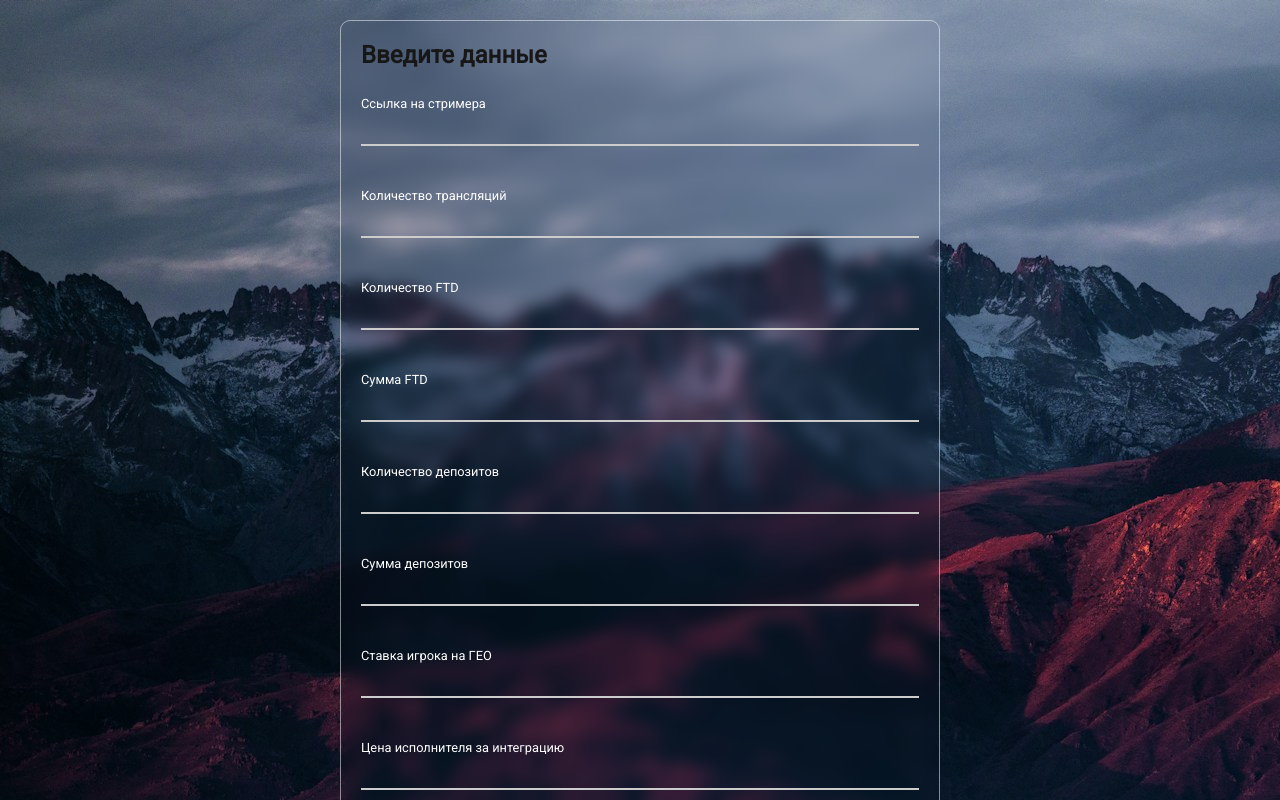
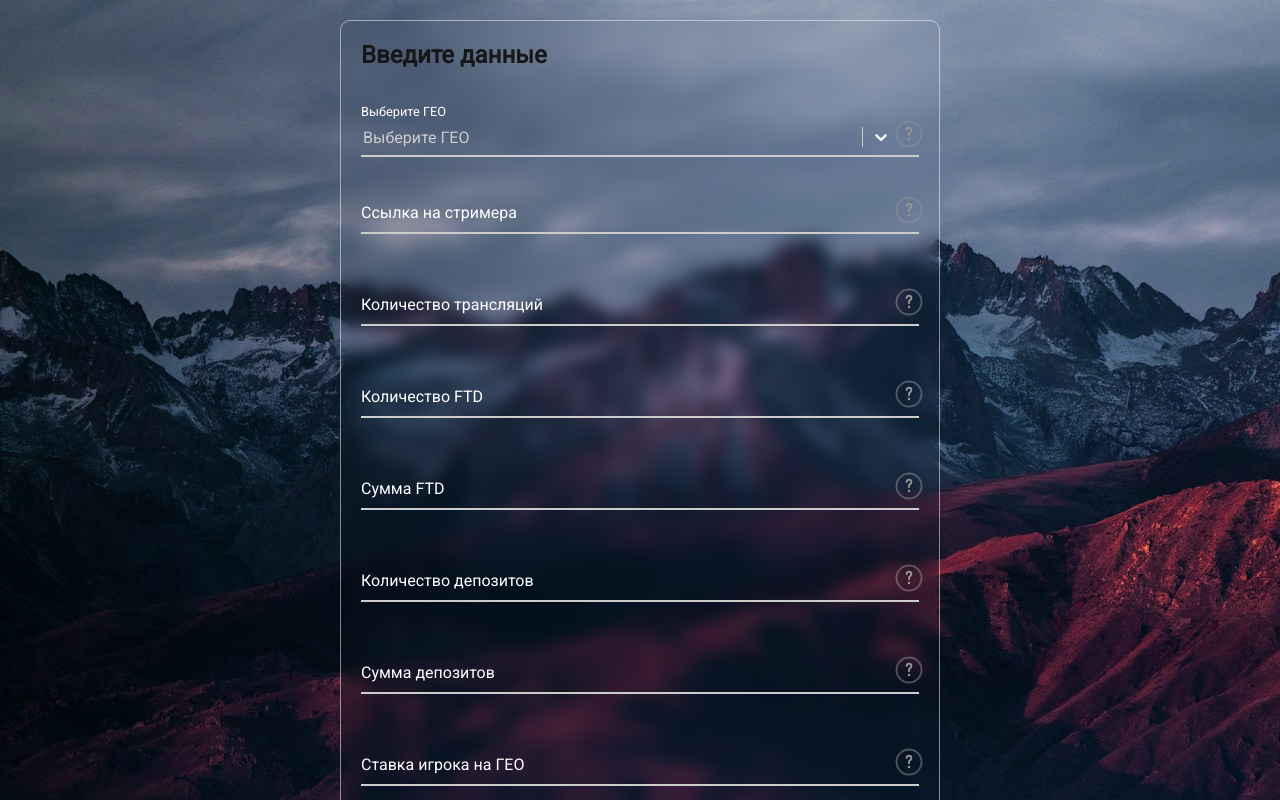
Before and after one commit to MrEwgenius/TgBotStreamers, a Next.js app: page / in a window 1280 px wide. Shown: the top 800 px of the page. Built offline with nearby package versions, Linux system fonts and the light colour scheme.

Commit message:
add select questionsIcons

```diff
--- a/package.json
+++ b/package.json
@@ -10,8 +10,9 @@
   },
   "dependencies": {
     "next": "15.0.4",
-    "react": "^19.0.0",
-    "react-dom": "^19.0.0",
+    "react": "^18.3.1",
+    "react-dom": "^18.3.1",
+    "react-select": "^5.8.3",
     "sass": "^1.82.0"
   },
   "description": "This is a [Next.js](https://nextjs.org) project bootstrapped with [`create-next-app`](https://nextjs.org/docs/app/api-reference/cli/create-next-app).",
--- /dev/null
+++ b/public/Question.jsx
@@ -0,0 +1,39 @@
+const QuestionSVG = ({ color = "#949494" }) => {
+  return (
+    <svg
+      width="30px"
+      height="30px"
+      viewBox="0 0 24 24"
+      fill="none"
+      xmlns="http://www.w3.org/2000/svg"
+    >
+      <g id="SVGRepo_bgCarrier" strokeWidth="0" />
+
+      <g
+        id="SVGRepo_tracerCarrier"
+        strokeLinecap="round"
+        strokeLinejoin="round"
+      />
+
+      <g id="SVGRepo_iconCarrier">
+        <circle
+          opacity="0.5"
+          cx="12"
+          cy="12"
+          r="10"
+          stroke={color}
+          strokeWidth="1.5"
+        />
+        <path
+          d="M10.125 8.875C10.125 7.83947 10.9645 7 12 7C13.0355 7 13.875 7.83947 13.875 8.875C13.875 9.56245 13.505 10.1635 12.9534 10.4899C12.478 10.7711 12 11.1977 12 11.75V13"
+          stroke={color}
+          strokeWidth="1.5"
+          strokeLinecap="round"
+        />
+        <circle cx="12" cy="16" r="1" fill={color} />
+      </g>
+    </svg>
+  );
+};
+
+export default QuestionSVG;
--- a/src/app/page.jsx
+++ b/src/app/page.jsx
@@ -2,6 +2,9 @@
 import { useState } from "react";
 import styles from "./page.module.scss";
 import InputGroup from "@/components/InputGroup/InputGroup";
+import GeoSelect from "@/components/Select/GeoSelect";
+import { fieldsConfig } from "@/config/fieldsConfig";
+import { geoOptions } from "@/config/geoOptions";
 
 export default function Home() {
   const [errors, setErrors] = useState({});
@@ -15,12 +18,21 @@ export default function Home() {
     geoBet: "",
     performerPrice: "",
     clientPrice: "",
+    geo: null,
   });
+
+  const handleGeoChange = (selectedOption) => {
+    setFormData((prev) => ({ ...prev, geo: selectedOption }));
+    setErrors((prev) => ({
+      ...prev,
+      geo: selectedOption ? null : "Выберите ГЕО",
+    }));
+  };
 
   const validateFields = () => {
     const newErrors = {};
     Object.keys(formData).forEach((key) => {
-      if (!formData[key].trim()) {
+      if (!formData[key]) {
         newErrors[key] = "Поле обязательно для заполнения";
       } else if (key === "streamerLink" && !isValidURL(formData[key])) {
         newErrors[key] = "Введите корректную ссылку на стримера";
@@ -62,6 +74,10 @@ export default function Home() {
 
   const handleSubmit = async (e) => {
     e.preventDefault();
+    if (!formData.geo) {
+      setErrors((prev) => ({ ...prev, geo: "Выберите ГЕО" }));
+      return;
+    }
     if (!validateFields()) {
       console.log("Валидация не пройдена");
       return;
@@ -79,6 +95,7 @@ export default function Home() {
       geoBet: "",
       performerPrice: "",
       clientPrice: "",
+      geo: null,
     });
   };
 
@@ -86,17 +103,15 @@ export default function Home() {
     <div className={styles.container}>
       <form className={styles.form} onSubmit={handleSubmit}>
         <h2 className={styles.title}>Введите данные</h2>
-        {[
-          { name: "streamerLink", label: "Ссылка на стримера" },
-          { name: "broadcasts", label: "Количество трансляций" },
-          { name: "ftdCount", label: "Количество FTD" },
-          { name: "ftdSum", label: "Сумма FTD" },
-          { name: "depositsCount", label: "Количество депозитов" },
-          { name: "depositsSum", label: "Сумма депозитов" },
-          { name: "geoBet", label: "Ставка игрока на ГЕО" },
-          { name: "performerPrice", label: "Цена исполнителя за интеграцию" },
-          { name: "clientPrice", label: "Цена заказчика за интеграцию" },
-        ].map((field) => (
+        <GeoSelect
+          key={formData.geo}
+          label="Выберите ГЕО"
+          options={geoOptions}
+          value={formData.geo}
+          onChange={handleGeoChange}
+          error={errors.geo}
+        />
+        {fieldsConfig.map((field) => (
           <InputGroup
             key={field.name}
             name={field.name}
@@ -104,6 +119,7 @@ export default function Home() {
             handleChange={handleChange}
             errors={errors}
             label={field.label}
+            hint={field.hint}
           />
         ))}
 
--- a/src/components/InputGroup/InputGroup.jsx
+++ b/src/components/InputGroup/InputGroup.jsx
@@ -1,7 +1,12 @@
-import React from "react";
+import React, { useState } from "react";
 import styles from "./InputGroup.module.scss";
+import QuestionSVG from "../../../public/Question";
 
-const InputGroup = ({ name, formData, handleChange, errors, label }) => {
+const InputGroup = ({ name, formData, handleChange, errors, label, hint }) => {
+  const [showHint, setShowHint] = useState(false);
+
+  const toggleHint = () => setShowHint((prev) => !prev);
+
   return (
     <div
       key={name}
@@ -17,6 +22,7 @@ const InputGroup = ({ name, formData, handleChange, errors, label }) => {
         onChange={handleChange}
         className={`${styles.input} `}
         autoComplete="off"
+        placeholder=" "
         required
       />
       <label htmlFor={name} className={styles.label}>
@@ -24,6 +30,15 @@ const InputGroup = ({ name, formData, handleChange, errors, label }) => {
       </label>
 
       {errors[name] && <span className={styles.error}>{errors[name]}</span>}
+
+      {/* Вопросительный знак */}
+      <span className={styles.hintIcon} onClick={toggleHint}>
+        <QuestionSVG color={showHint ? 'red' : '#949494'} />
+
+      </span>
+
+      {/* Подсказка */}
+      {showHint && <div className={styles.hint}>{hint}</div>}
     </div>
   );
 };
--- a/src/components/InputGroup/InputGroup.module.scss
+++ b/src/components/InputGroup/InputGroup.module.scss
@@ -42,13 +42,43 @@
     color: red;
     font-size: 12px;
   }
+
+  .hintIcon {
+    position: absolute;
+    top: 50%;
+    right: -5px;
+    transform: translateY(-50%);
+    cursor: pointer;
+    color: #fff;
+
+    &:hover {
+      color: #bb3838;
+    }
+  }
+
+  .hint {
+    position: absolute;
+    top: 100%;
+    right: 0;
+    background-color: rgba(0, 0, 0, 0.8);
+    color: #fff;
+    font-size: 12px;
+    padding: 8px;
+    border-radius: 4px;
+    width: 200px;
+    box-shadow: 0 4px 6px rgba(0, 0, 0, 0.1);
+    z-index: 10;
+  }
+}
+.hintActive {
+  background-color: red;
+}
+.hintInActive {
+  background-color: blue;
 }
 .errorInput {
   border-bottom: 2px solid red;
 
-  &:focus-visible {
-    // border-bottom: 2px solid red;
-  }
 }
 .field input:focus ~ label,
 .errorInput label,
--- /dev/null
+++ b/src/components/Select/GeoSelect.jsx
@@ -0,0 +1,36 @@
+"use client";
+import React, { useState } from "react";
+import Select from "react-select";
+import styles from "./GeoSelect.module.scss";
+import QuestionSVG from "../../../public/Question";
+import { customStyles } from "@/styles/geoSelectStyle";
+
+const GeoSelect = ({ value, options, onChange, label, error }) => {
+
+  const [showHint, setShowHint] = useState(false);
+  const toggleHint = () => setShowHint((prev) => !prev);
+
+  return (
+    <div className={styles.geoSelect}>
+      <label className={styles.label}>{label}</label>
+      <Select
+        options={options}
+        value={value}
+        onChange={onChange}
+        styles={customStyles}
+        className={`${styles.SSSSSSS} ${error ? styles.error : ""}`}
+        classNamePrefix="reactSelect"
+        placeholder="Выберите ГЕО"
+        isSearchable
+        instanceId="geoSelect"
+      />
+      <span className={styles.hintIcon} onClick={toggleHint}>
+        <QuestionSVG color={showHint ? "red" : "#949494"} />
+      </span>
+      {showHint && <div className={styles.hint}>{"Выберите Гео"}</div>}
+      {error && <span className={styles.errorText}>{error}</span>}
+    </div>
+  );
+};
+
+export default GeoSelect;
--- /dev/null
+++ b/src/components/Select/GeoSelect.module.scss
@@ -0,0 +1,45 @@
+.geoSelect {
+    position: relative;
+  margin-top: 15px;
+
+  .label {
+    font-size: 0.8rem;
+    color: #fff;
+    display: block;
+  }
+
+  .error {
+    border-color: red;
+  }
+
+  .errorText {
+    font-size: 12px;
+    color: red;
+  }
+}
+.hintIcon {
+  position: absolute;
+  top: 60%;
+  right: -5px;
+  transform: translateY(-50%);
+  cursor: pointer;
+  color: #fff;
+
+  &:hover {
+    color: #bb3838;
+  }
+}
+
+.hint {
+  position: absolute;
+  top: 100%;
+  right: 0;
+  background-color: rgba(0, 0, 0, 0.8);
+  color: #fff;
+  font-size: 12px;
+  padding: 8px;
+  border-radius: 4px;
+  width: 200px;
+  box-shadow: 0 4px 6px rgba(0, 0, 0, 0.1);
+  z-index: 10;
+}
--- /dev/null
+++ b/src/config/fieldsConfig.js
@@ -0,0 +1,43 @@
+export const fieldsConfig = [
+  {
+    name: "streamerLink",
+    label: "Ссылка на стримера",
+    hint: "Введите ссылку на стримера",
+  },
+  {
+    name: "broadcasts",
+    label: "Количество трансляций",
+    hint: "Введите количество трансляций",
+  },
+  {
+    name: "ftdCount",
+    label: "Количество FTD",
+    hint: "Введите количество FTD",
+  },
+  { name: "ftdSum", label: "Сумма FTD", hint: "Введите сумму FTD" },
+  {
+    name: "depositsCount",
+    label: "Количество депозитов",
+    hint: "Введите количество депозитов",
+  },
+  {
+    name: "depositsSum",
+    label: "Сумма депозитов",
+    hint: "Введите сумму депозитов",
+  },
+  {
+    name: "geoBet",
+    label: "Ставка игрока на ГЕО",
+    hint: "Введите ставку игрока на ГЕО",
+  },
+  {
+    name: "performerPrice",
+    label: "Цена исполнителя за интеграцию",
+    hint: "Введите цену исполнителя за интеграцию",
+  },
+  {
+    name: "clientPrice",
+    label: "Цена заказчика за интеграцию",
+    hint: "Введите цену заказчика за интеграцию",
+  },
+];
--- /dev/null
+++ b/src/config/geoOptions.js
@@ -0,0 +1,21 @@
+export const geoOptions =[
+    { value: "BR", label: "Бразилия (BR)" },
+    { value: "RU", label: "Россия (RU)" },
+    { value: "US", label: "США (US)" },
+    { value: "DE", label: "Германия (DE)" },
+    { value: "FR", label: "Франция (FR)" },
+    { value: "IT", label: "Италия (IT)" },
+    { value: "JP", label: "Япония (JP)" },
+    { value: "IN", label: "Индия (IN)" },
+    { value: "CN", label: "Китай (CN)" },
+    { value: "MX", label: "Мексика (MX)" },
+    { value: "ZA", label: "Южная Африка (ZA)" },
+    { value: "AU", label: "Австралия (AU)" },
+    { value: "CA", label: "Канада (CA)" },
+    { value: "AR", label: "Аргентина (AR)" },
+    { value: "KR", label: "Южная Корея (KR)" },
+    { value: "GB", label: "Великобритания (GB)" },
+    { value: "ES", label: "Испания (ES)" },
+    { value: "PL", label: "Польша (PL)" },
+    { value: "NL", label: "Нидерланды (NL)" },
+  ]
--- /dev/null
+++ b/src/styles/geoSelectStyle.js
@@ -0,0 +1,42 @@
+export const customStyles = {
+  valueContainer: (base) => ({
+    ...base,
+    padding: "0",
+  }),
+  control: (base) => ({
+    ...base,
+    background: "transparent",
+    border: "none",
+    borderRadius: "0px",
+    boxShadow: "none",
+    color: "#fff",
+    borderBottom: "2px solid #ccc",
+    paddingRight: "20px",
+    ":hover": {},
+  }),
+  singleValue: (base) => ({
+    ...base,
+    color: "#fff",
+    margin: "0",
+    padding: "0",
+  }),
+  placeholder: (base) => ({
+    ...base,
+    color: "#ccc",
+  }),
+  dropdownIndicator: (base) => ({
+    ...base,
+    color: "#fff",
+  }),
+  menu: (base) => ({
+    ...base,
+    background: "#333",
+    borderRadius: "4px",
+  }),
+  option: (base, { isFocused }) => ({
+    ...base,
+    background: isFocused ? "#ccc" : "transparent",
+    color: isFocused ? "#fff" : "#ccc",
+    ":active": {},
+  }),
+};
```
Also changed, not shown: 1 other file (tests, documents, lock files or other folders).
